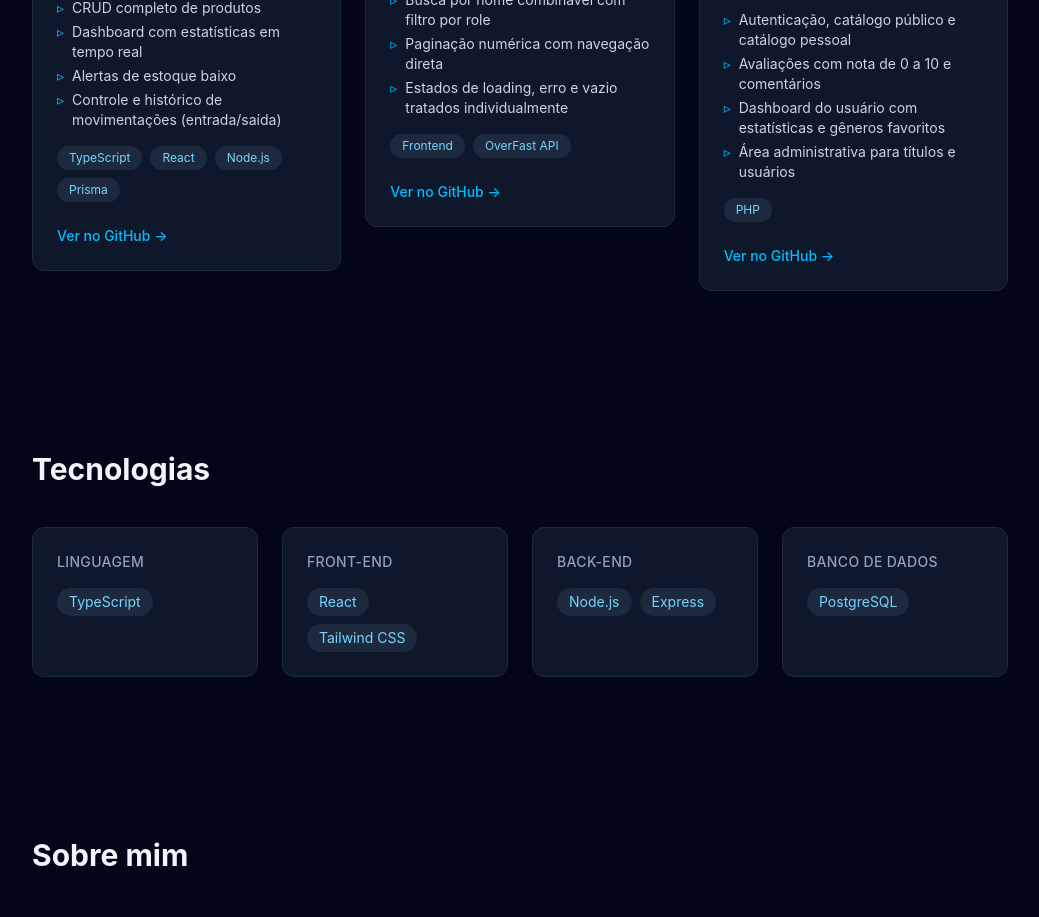
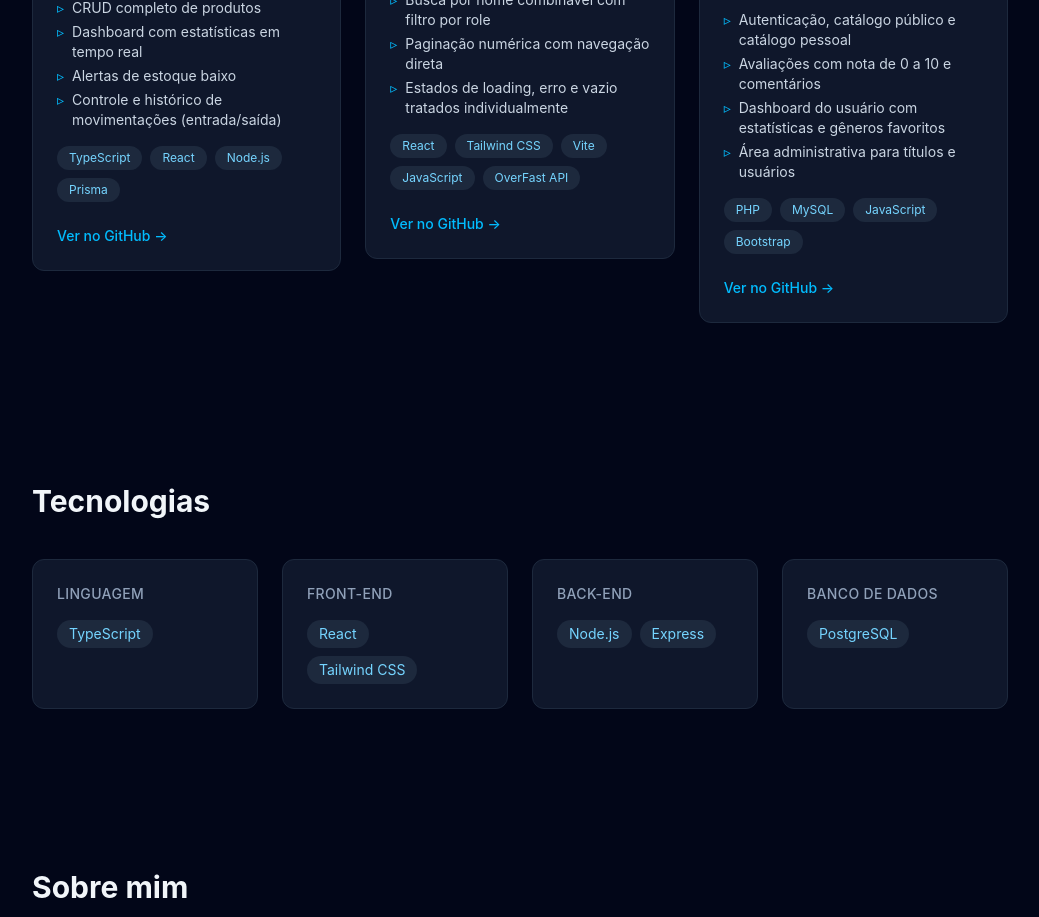
Before and after one commit to IgorMarinho-dev/IgorMarinho-dev.github.io, a React (Vite) app: page / in a window 1280 px wide. Shown: the part 1020-1937 px from the top of the page, without its empty margins (120-1159 px from the left). Built offline with nearby package versions, Linux system fonts and the light colour scheme.

Commit message:
fix: corrige tecnologias exibidas

```diff
--- a/src/data/projects.ts
+++ b/src/data/projects.ts
@@ -23,7 +23,7 @@ export const projects: Project[] = [
       'Paginação numérica com navegação direta',
       'Estados de loading, erro e vazio tratados individualmente',
     ],
-    tech: ['Frontend', 'OverFast API'], // ajuste com a stack real do projeto
+    tech: ['React', 'Tailwind CSS', 'Vite', 'JavaScript', 'OverFast API'], // ajuste com a stack real do projeto
     repoUrl: 'https://github.com/IgorMarinho-dev/wsFrontend-Fabrica26.2',
   },
   {
@@ -36,7 +36,7 @@ export const projects: Project[] = [
       'Dashboard do usuário com estatísticas e gêneros favoritos',
       'Área administrativa para títulos e usuários',
     ],
-    tech: ['PHP'], // adicione banco e demais tecnologias usadas
+    tech: ['PHP', 'MySQL', 'JavaScript', 'Bootstrap'], // adicione banco e demais tecnologias usadas
     repoUrl: 'https://github.com/IgorMarinho-dev/Projeto_Cinetrack',
   },
 ]
```
